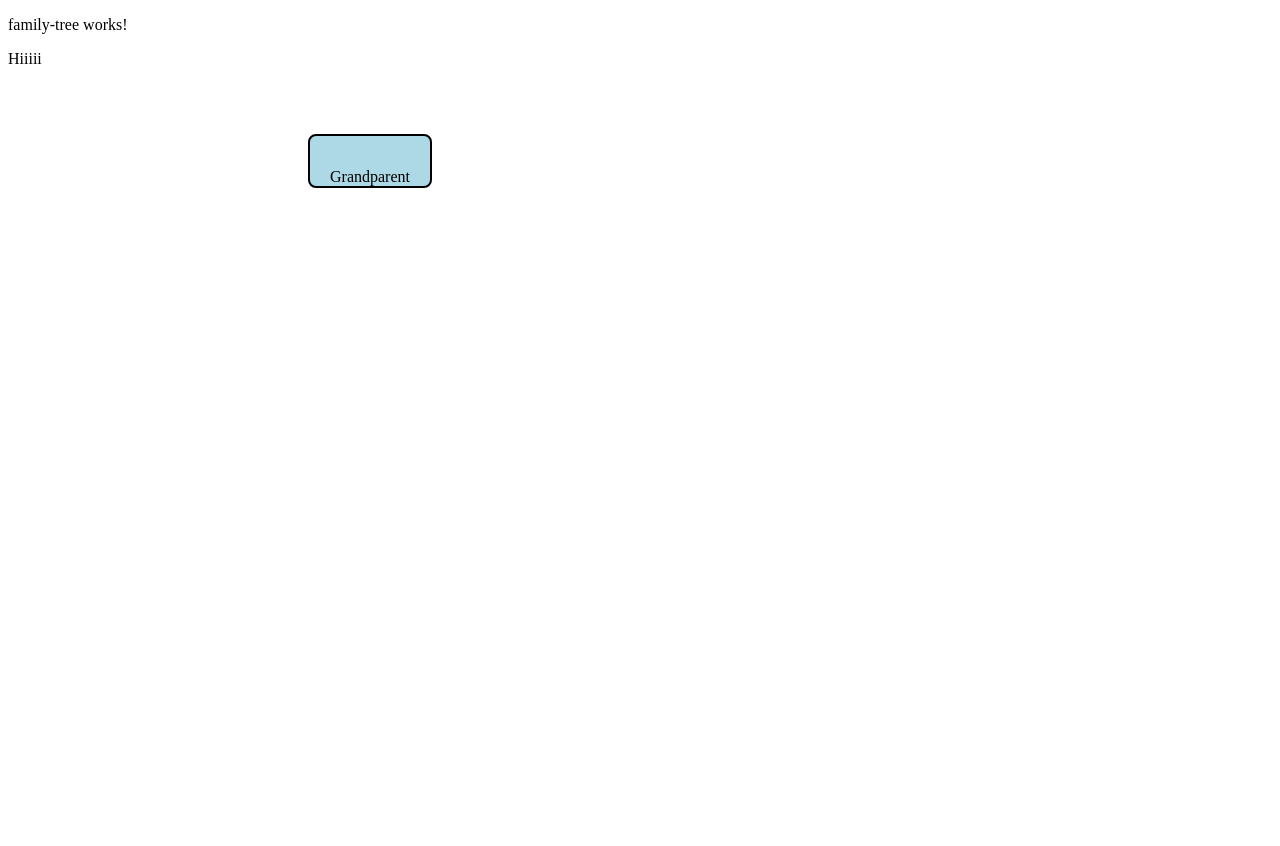
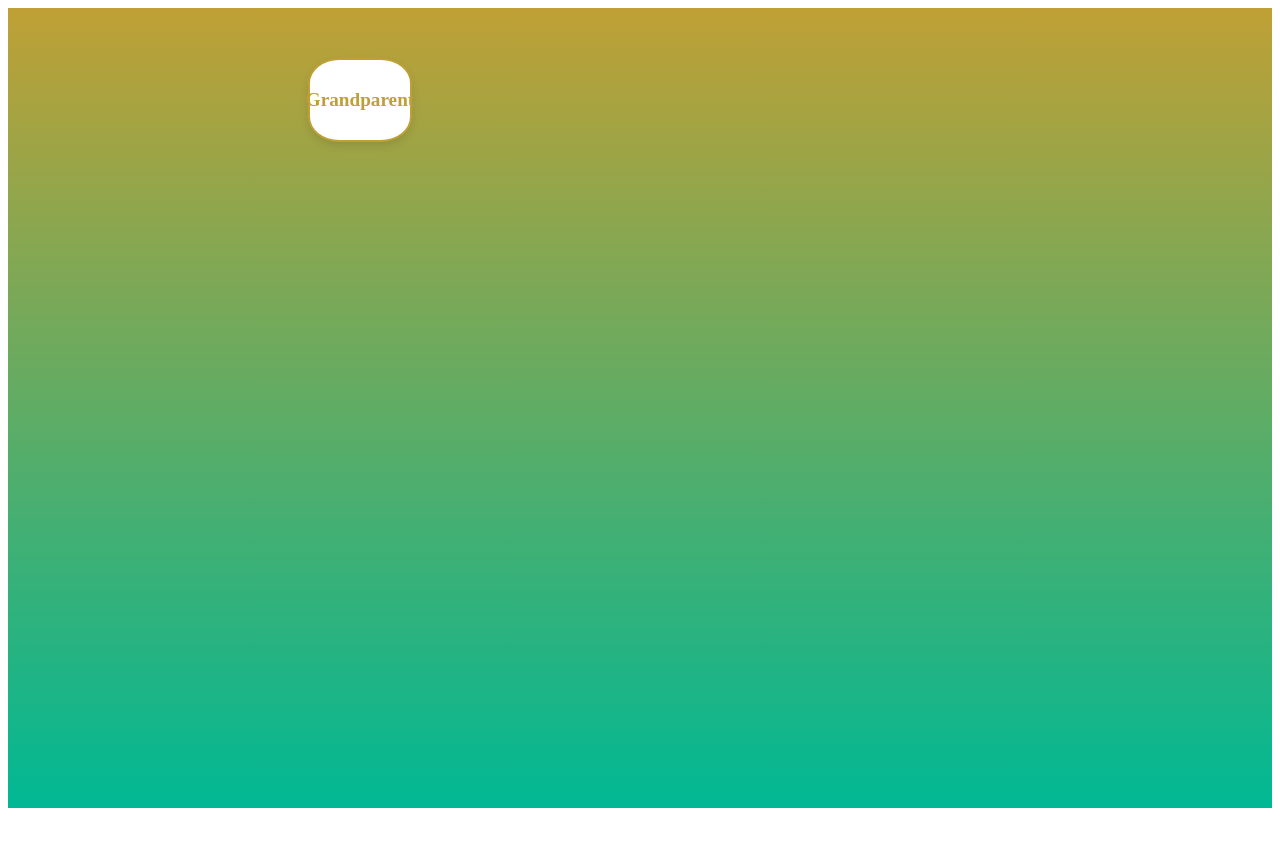
Before and after one commit to Mohsenggg/R_Project_Frontend, an Angular app: page /tree in a window 1280 px wide. Shown: the top 846 px of the page. After the commit the page ends 816 px from the top, so only its background shows below. Built offline with nearby package versions, Linux system fonts and the light colour scheme; a web font is replaced by a local one.

Commit message:
Improve Page Styling

```diff
--- a/angular.json
+++ b/angular.json
@@ -90,7 +90,9 @@
               }
             ],
             "styles": [
-              "src/styles.css"
+              "src/styles.css",
+              "./node_modules/bootstrap/dist/css/bootstrap.min.css"
+
             ],
             "scripts": []
           }
--- a/src/app/components/home/home.component.css
+++ b/src/app/components/home/home.component.css
@@ -1,11 +1,13 @@
 /* Overall page background */
+
+
 :host {
   display: block;
   min-height: 100vh;
   background-color: #e0f7f1; /* mint green background */
   color: #333;
   text-align: center;
-  padding: 2rem;
+  /* padding: 2rem; */
   font-family: 'Arial', sans-serif;
   overflow: hidden;
 }
--- a/src/app/components/tree/tree.component.css
+++ b/src/app/components/tree/tree.component.css
@@ -1,48 +1,129 @@
+@import url(https://fonts.googleapis.com/earlyaccess/amiri.css);
+
+:host {
+  font-family: 'Amiri', serif;
+  font-weight: bold;
+}
+
+/* Tree container (relative for positioning) */
 .tree-container {
   position: relative;
   width: 100%;
   height: 100vh;
-  overflow: hidden;
+  background-image: linear-gradient(#bfa035, #00b894);
+  overflow: auto;
 }
 
+/* Member card */
 .member-card {
   position: absolute;
-  width: 120px;
-  height: 50px;
-  background: lightblue;
-  border: 2px solid black;
+  width: 100px;
+  height: 80px;
+  background-color: white;
+  border: 2px solid #bfa035; /* gold border */
+  border-radius: 30%;
+  box-shadow: 0 4px 8px rgba(0, 0, 0, 0.1);
+  cursor: grab;
+  display: flex;
+  align-items: center;
+  justify-content: center;
   text-align: center;
-  line-height: 50px;
-  cursor: grab;
+  transition: transform 0.2s ease, box-shadow 0.2s ease;
   user-select: none;
-  border-radius: 8px;
 }
 
-.member-card:active {
-  cursor: grabbing;
+/* Hover effect */
+.member-card:hover {
+  transform: scale(1.05);
+  box-shadow: 0 6px 12px rgba(0, 0, 0, 0.15);
 }
+
+/* Selected effect */
 .member-card.selected {
-  border-color: #007bff;
-  background-color: #e0f0ff;
+  border: 3px solid #00b894; /* dark mint border */
+  box-shadow: 0 0 15px rgba(0, 184, 148, 0.7);
+}
+
+/* Member name text */
+.member-card p {
+  margin: 0;
+  padding: 0;
+  font-size: 1.2rem;
+  color: #bfa035;
+  font-weight: bold;
+  font-family: 'Amiri', serif;
+
 }
 
 
-.edit-panel {
-  position: absolute;
-  background: white;
-  border: 1px solid #ccc;
-  padding: 10px;
-  width: 200px;
-  z-index: 100;
-  box-shadow: 0 2px 10px rgba(0, 0, 0, 0.1);
-  border-radius: 6px;
-}
 
+/* Connection lines */
 .tree-svg {
   position: absolute;
   top: 0;
   left: 0;
   width: 100%;
-  height: 100vh;
+  height: 100%;
   pointer-events: none;
+  overflow: visible;
 }
+
+/* Edit panel */
+.edit-panel {
+  position: absolute;
+  width: 200px;
+  background-color: #fff;
+  border: 2px solid #00b894; /* gold border */
+  border-radius: 10px;
+  padding: 1rem;
+  box-shadow: 0 4px 10px rgba(0, 0, 0, 0.15);
+  z-index: 1000;
+}
+
+/* Edit panel title */
+.edit-panel h4 {
+  margin-top: 0;
+  padding: 10px;
+  color: #ffffff; /* dark mint */
+  background-color: #00b894; /* gold border */
+  border-radius: 5px;
+
+
+}
+
+/* Edit inputs */
+.edit-panel input {
+  width: 90%;
+  padding: 0.4rem;
+  margin-top: 0.3rem;
+  margin-bottom: 0.5rem;
+  border: 1px solid #ccc;
+  border-radius: 5px;
+}
+
+/* Edit buttons */
+.edit-panel button {
+  background-color: #bfa035; /* gold */
+  border: none;
+  color: white;
+  padding: 0.4rem 0.8rem;
+  border-radius: 5px;
+  cursor: pointer;
+  transition: background-color 0.2s ease;
+  margin-top: 0.3rem;
+}
+
+.edit-panel button:hover {
+  background-color: #d4af37;
+}
+
+/* Children list in edit panel */
+.edit-panel ul {
+  padding-left: 1rem;
+  text-align: left;
+}
+
+.edit-panel li {
+  font-size: 0.9rem;
+  margin-bottom: 0.3rem;
+}
--- a/src/app/components/tree/tree.component.html
+++ b/src/app/components/tree/tree.component.html
@@ -1,7 +1,3 @@
-<p>family-tree works!</p>
-<p>Hiiiii</p>
-
-
 <div class="tree-container">
        <!-- Render the root members -->
        <ng-container *ngFor="let member of familyTree">
@@ -32,47 +28,48 @@
                 class="edit-panel"
                 *ngIf="selectedMember?.id === member.id"
                 [style.left.px]="member.x + 120"
-                [style.top.px]="member.y"
+                [style.top.px]="member.y + 10"
                 [@fadeInOut]="'in'"
                 >
-              <h4>Edit Member</h4>
+              <h4>تعديل</h4>
               <label>
-                     Name:
+                     الاسم
                      <input [(ngModel)]="newName" />
-                     <button (click)="updateName()">Update Name</button>
-
+                     <button (click)="updateName()">تعديل الاسم</button>
               </label>
 
               <div style="margin-top: 5px">
                      <label>
-                            Add Child:
+                            اضافة ابن
                             <input [(ngModel)]="childName" />
-                            <button (click)="addNewChild()">Add Child</button>
+                            <button (click)="addNewChild()">اضافة</button>
                      </label>
               </div>
               <div style="margin-top: 5px">
                 <label>
                        <p></p>
-                       <button (click)="removeSelectedChild()">Remove Member</button>
+                       <button (click)="removeSelectedChild()">حذف</button>
                 </label>
              </div>
 
              <div *ngIf="selectedMember && selectedMember.children && selectedMember.children.length > 0">
-              <h5>Children:</h5>
-              <ul>
-                <li *ngFor="let c of selectedMember.children">{{ c.name }}</li>
-              </ul>
-            </div>s
+              <h5>الأبناء</h5>
+              <select [(ngModel)]="selectedMember">
+                <option *ngFor="let c of selectedMember.children" [value]="c.id">
+                  {{ c.name }}
+                </option>
+              </select>
+            </div>
        </div>
        <!-- CONNECTION LINES -->
        <svg class="tree-svg">
               <line
                      *ngFor="let child of member.children"
                      [attr.x1]="member.x + 50"
-                     [attr.y1]="member.y + 50"
+                     [attr.y1]="member.y + 83"
                      [attr.x2]="child.x + 50"
                      [attr.y2]="child.y"
-                     stroke="black"
+                     stroke= #d4af37
                      stroke-width="2"
               />
        </svg>
```
